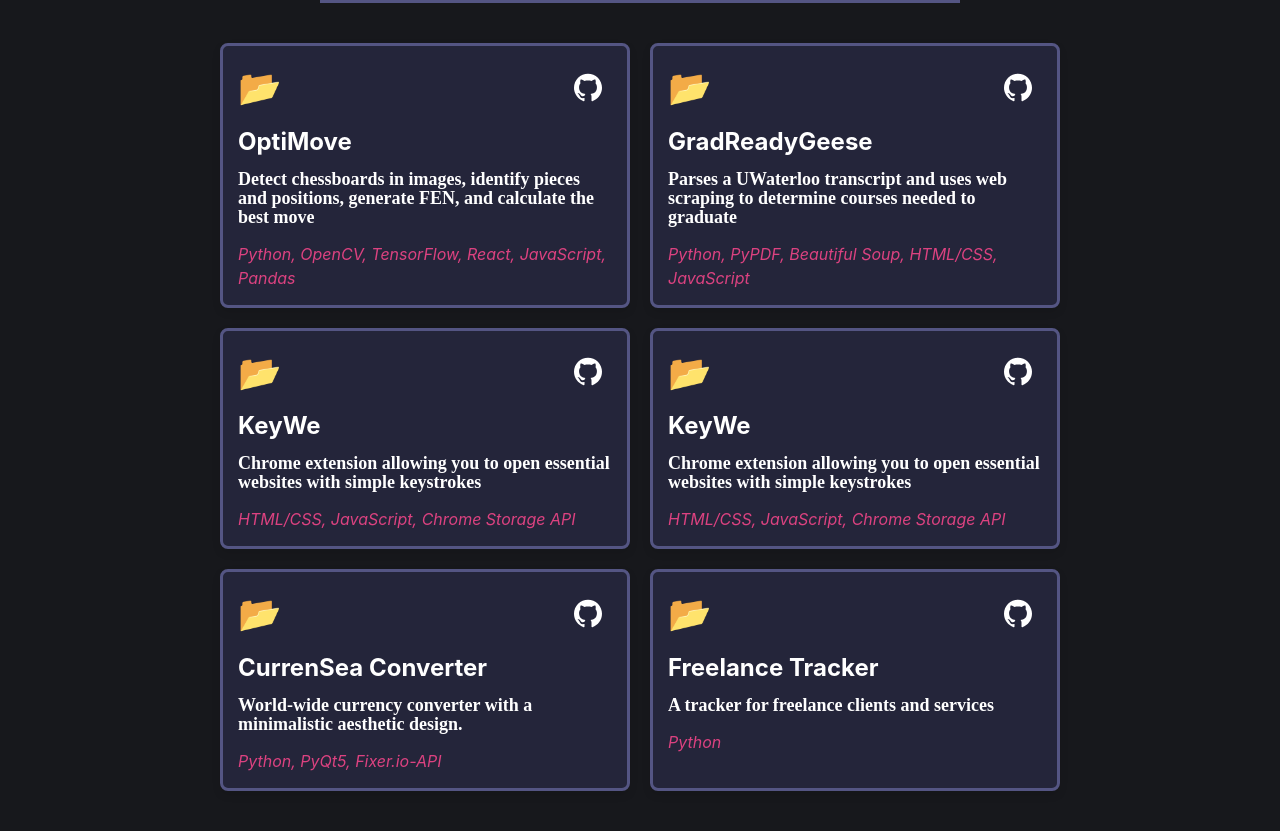
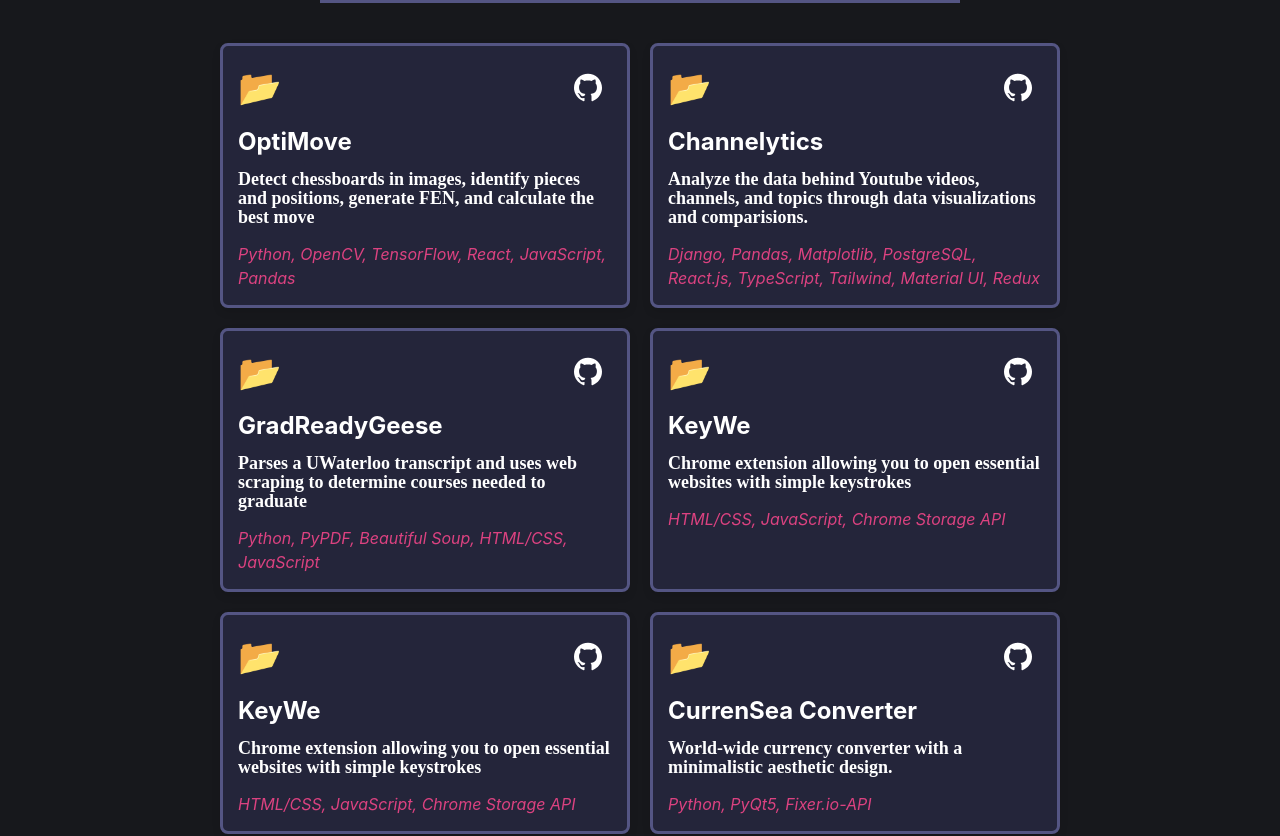
Before and after one commit to HaAbdullah/me, a React (Create React App) app: page / in a window 1280 px wide. Shown: the part 1435-2271 px from the top of the page. Built offline with nearby package versions, Linux system fonts and the light colour scheme.

Commit message:
Added channelytics project

```diff
--- a/src/components/ProjectsSlider.js
+++ b/src/components/ProjectsSlider.js
@@ -1,15 +1,25 @@
-import React, { useState } from 'react';
-import Carousel from 'react-bootstrap/Carousel';
-import TurboTypistImage from '../resources/TurboTypist1.png';
-import OptiMoveImage from '../resources/OptiMove.png';
-import KeyWeImage from '../resources/KeyWe.jpg';
-import GradReadyGeese from '../resources/GradReadyGeese.png';
-import './ProjectsSlider.css';
+import React, { useState } from "react";
+import Carousel from "react-bootstrap/Carousel";
+import TurboTypistImage from "../resources/TurboTypist1.png";
+import OptiMoveImage from "../resources/OptiMove.png";
+import KeyWeImage from "../resources/KeyWe.jpg";
+import GradReadyGeese from "../resources/GradReadyGeese.png";
+import Channelytics from "../resources/Channelytics.png";
+import "./ProjectsSlider.css";
 
 // GitHub SVG
 const GitHubLogo = (
-  <svg xmlns="http://www.w3.org/2000/svg" width="39" height="39" viewBox="0 0 39 39" fill="none">
-    <path d="M19.1667 0.343506C16.6497 0.343506 14.1573 0.847809 11.8319 1.82762C9.50649 2.80743 7.39358 4.24357 5.61379 6.05403C2.01934 9.71041 0 14.6695 0 19.8404C0 28.4581 5.50083 35.7694 13.11 38.3625C14.0683 38.5185 14.375 37.9141 14.375 37.3877V34.0927C9.06583 35.2625 7.935 31.4801 7.935 31.4801C7.05333 29.2185 5.8075 28.6141 5.8075 28.6141C4.06333 27.4053 5.94167 27.4442 5.94167 27.4442C7.85833 27.5807 8.87417 29.4524 8.87417 29.4524C10.5417 32.416 13.3592 31.5386 14.4517 31.0707C14.6242 29.8034 15.1225 28.9455 15.6592 28.4581C11.4042 27.9707 6.93833 26.2939 6.93833 18.8656C6.93833 16.7014 7.66667 14.9662 8.9125 13.5819C8.72083 13.0945 8.05 11.0668 9.10417 8.43473C9.10417 8.43473 10.7142 7.90832 14.375 10.4234C15.8892 9.99449 17.5375 9.78002 19.1667 9.78002C20.7958 9.78002 22.4442 9.99449 23.9583 10.4234C27.6192 7.90832 29.2292 8.43473 29.2292 8.43473C30.2833 11.0668 29.6125 13.0945 29.4208 13.5819C30.6667 14.9662 31.395 16.7014 31.395 18.8656C31.395 26.3134 26.91 27.9512 22.6358 28.4386C23.3258 29.043 23.9583 30.2323 23.9583 32.0455V37.3877C23.9583 37.9141 24.265 38.538 25.2425 38.3625C32.8517 35.7499 38.3333 28.4581 38.3333 19.8404C38.3333 17.2801 37.8376 14.7448 36.8744 12.3793C35.9111 10.0138 34.4993 7.86448 32.7195 6.05403C30.9398 4.24357 28.8268 2.80743 26.5014 1.82762C24.176 0.847809 21.6837 0.343506 19.1667 0.343506Z" fill="white"/>
+  <svg
+    xmlns="http://www.w3.org/2000/svg"
+    width="39"
+    height="39"
+    viewBox="0 0 39 39"
+    fill="none"
+  >
+    <path
+      d="M19.1667 0.343506C16.6497 0.343506 14.1573 0.847809 11.8319 1.82762C9.50649 2.80743 7.39358 4.24357 5.61379 6.05403C2.01934 9.71041 0 14.6695 0 19.8404C0 28.4581 5.50083 35.7694 13.11 38.3625C14.0683 38.5185 14.375 37.9141 14.375 37.3877V34.0927C9.06583 35.2625 7.935 31.4801 7.935 31.4801C7.05333 29.2185 5.8075 28.6141 5.8075 28.6141C4.06333 27.4053 5.94167 27.4442 5.94167 27.4442C7.85833 27.5807 8.87417 29.4524 8.87417 29.4524C10.5417 32.416 13.3592 31.5386 14.4517 31.0707C14.6242 29.8034 15.1225 28.9455 15.6592 28.4581C11.4042 27.9707 6.93833 26.2939 6.93833 18.8656C6.93833 16.7014 7.66667 14.9662 8.9125 13.5819C8.72083 13.0945 8.05 11.0668 9.10417 8.43473C9.10417 8.43473 10.7142 7.90832 14.375 10.4234C15.8892 9.99449 17.5375 9.78002 19.1667 9.78002C20.7958 9.78002 22.4442 9.99449 23.9583 10.4234C27.6192 7.90832 29.2292 8.43473 29.2292 8.43473C30.2833 11.0668 29.6125 13.0945 29.4208 13.5819C30.6667 14.9662 31.395 16.7014 31.395 18.8656C31.395 26.3134 26.91 27.9512 22.6358 28.4386C23.3258 29.043 23.9583 30.2323 23.9583 32.0455V37.3877C23.9583 37.9141 24.265 38.538 25.2425 38.3625C32.8517 35.7499 38.3333 28.4581 38.3333 19.8404C38.3333 17.2801 37.8376 14.7448 36.8744 12.3793C35.9111 10.0138 34.4993 7.86448 32.7195 6.05403C30.9398 4.24357 28.8268 2.80743 26.5014 1.82762C24.176 0.847809 21.6837 0.343506 19.1667 0.343506Z"
+      fill="white"
+    />
   </svg>
 );
 
@@ -22,16 +32,16 @@ function ControlledCarousel() {
 
   // GitHub and Store URLs
   const githubURLs = [
-    'https://github.com/HaAbdullah/TurboTypist',
-    'https://github.com/HaAbdullah/OptiMove',
-    'https://github.com/HaAbdullah/Keywe',
-    'https://github.com/HaAbdullah/StarterHacks/'
+    "https://github.com/HaAbdullah/TurboTypist",
+    "https://github.com/HaAbdullah/OptiMove",
+    "https://github.com/HaAbdullah/Keywe",
+    "https://github.com/HaAbdullah/StarterHacks/",
   ];
 
   const storeURLs = [
-    '',
-    '',
-    'https://chromewebstore.google.com/detail/pbbojhhloifmdbggfibbjfihildgehpc'
+    "",
+    "",
+    "https://chromewebstore.google.com/detail/pbbojhhloifmdbggfibbjfihildgehpc",
   ];
 
   return (
@@ -46,10 +56,17 @@ function ControlledCarousel() {
               <img src={OptiMoveImage} alt="OptiMove" />
               <Carousel.Caption>
                 <h3>OptiMove</h3>
-              <h2>Analyzes an image of a chessboard and provides a recommended move for the given chess position</h2>
+                <h2>
+                  Analyzes an image of a chessboard and provides a recommended
+                  move for the given chess position
+                </h2>
                 <div className="skills-section">
                   <p>Python, OpenCV, TensorFlow, React, JavaScript, Pandas</p>
-                <a href={githubURLs[1]} target="_blank" rel="noopener noreferrer">
+                  <a
+                    href={githubURLs[1]}
+                    target="_blank"
+                    rel="noopener noreferrer"
+                  >
                     {GitHubLogo}
                   </a>
                   {/* <a href={storeURLs[1]} target="_blank" rel="noopener noreferrer" className="store-button">
@@ -60,35 +77,57 @@ function ControlledCarousel() {
             </Carousel.Item>
 
             <Carousel.Item>
-          <img src={TurboTypistImage} alt="Turbo Typist" />
+              <img
+                src={Channelytics}
+                alt="Channelytics"
+                className="carousel-image"
+              />
               <Carousel.Caption>
-              <h3>Turbo Typist</h3>
-              <h2>An effective and minimalistic desktop application that tests, tracks, and improves your typing speed with a variety of modes, timers, and competitive features.</h2>
+                <h3>Channelytics</h3>
+                <h2>
+                  Analyze the data behind Youtube videos, channels, and topics
+                  through data visualizations and comparisions.
+                </h2>
                 <div className="skills-section">
-                <p>Java, JavaFX, XML, SQL, Docker</p>
-                <a href={githubURLs[0]} target="_blank" rel="noopener noreferrer">
+                  <p>
+                    Django, Pandas, Matplotlib, PostgreSQL, React.js,
+                    TypeScript, Tailwind, Material UI, Reduxr
+                  </p>
+                  <a
+                    href={githubURLs[0]}
+                    target="_blank"
+                    rel="noopener noreferrer"
+                  >
                     {GitHubLogo}
                   </a>
-                {/* <a href={storeURLs[0]} target="_blank" rel="noopener noreferrer" className="store-button">
-                  View on Store
-                </a> */}
                 </div>
               </Carousel.Caption>
             </Carousel.Item>
-
-          {/* Repeat the above Carousel.Item structure for other projects */}
 
             <Carousel.Item>
               <img src={KeyWeImage} alt="KeyWe" />
               <Carousel.Caption>
                 <h3>KeyWe</h3>
-              <h2>A chrome extension that allows users to associate websites with unique code words facilitating a seamless browsing experience. </h2>
+                <h2>
+                  A chrome extension that allows users to associate websites
+                  with unique code words facilitating a seamless browsing
+                  experience.{" "}
+                </h2>
                 <div className="skills-section">
                   <p>HTML/CSS, JavaScript, Chrome Storage API</p>
-                <a href={githubURLs[2]} target="_blank" rel="noopener noreferrer">
+                  <a
+                    href={githubURLs[2]}
+                    target="_blank"
+                    rel="noopener noreferrer"
+                  >
                     {GitHubLogo}
                   </a>
-                <a href={storeURLs[2]} target="_blank" rel="noopener noreferrer" className="store-button">
+                  <a
+                    href={storeURLs[2]}
+                    target="_blank"
+                    rel="noopener noreferrer"
+                    className="store-button"
+                  >
                     View in Chrome Web Store
                   </a>
                 </div>
@@ -98,10 +137,20 @@ function ControlledCarousel() {
               <img src={GradReadyGeese} alt="GradReadyGeese" />
               <Carousel.Caption>
                 <h3>GradReadyGeese</h3>
-              <h2>Parses a UWaterloo transcript and uses web scraping to determine courses needed to graduate</h2>
+                <h2>
+                  Parses a UWaterloo transcript and uses web scraping to
+                  determine courses needed to graduate
+                </h2>
                 <div className="skills-section">
-                <p>Python, PyPDF, Selenium, Beauitful Soup, HTML/CSS, JavaScript</p>
-                <a href={githubURLs[4]} target="_blank" rel="noopener noreferrer">
+                  <p>
+                    Python, PyPDF, Selenium, Beauitful Soup, HTML/CSS,
+                    JavaScript
+                  </p>
+                  <a
+                    href={githubURLs[4]}
+                    target="_blank"
+                    rel="noopener noreferrer"
+                  >
                     {GitHubLogo}
                   </a>
                 </div>
@@ -115,3 +164,19 @@ function ControlledCarousel() {
 }
 
 export default ControlledCarousel;
+
+{
+  /* <Carousel.Item>
+<img src={TurboTypistImage} alt="Turbo Typist" />
+  <Carousel.Caption>
+    <h3>Turbo Typist</h3>
+    <h2>An effective and minimalistic desktop application that tests, tracks, and improves your typing speed with a variety of modes, timers, and competitive features.</h2>
+    <div className="skills-section">
+      <p>Java, JavaFX, XML, SQL, Docker</p>
+      <a href={githubURLs[0]} target="_blank" rel="noopener noreferrer">
+        {GitHubLogo}
+      </a>
+    </div>
+  </Carousel.Caption>
+</Carousel.Item>  */
+}
--- a/src/components/projectsData.js
+++ b/src/components/projectsData.js
@@ -1,47 +1,54 @@
 const projectsData = {
   project1: {
-      title: 'OptiMove',
-      desc: 'Detect chessboards in images, identify pieces and positions, generate FEN, and calculate the best move',
-      techStack: 'Python, OpenCV, TensorFlow, React, JavaScript, Pandas',
-      link: 'https://github.com/HaAbdullah/TurboTypist',
-      open: 'https://project1.example.com',
+    title: "OptiMove",
+    desc: "Detect chessboards in images, identify pieces and positions, generate FEN, and calculate the best move",
+    techStack: "Python, OpenCV, TensorFlow, React, JavaScript, Pandas",
+    link: "https://github.com/HaAbdullah/TurboTypist",
+    open: "https://project1.example.com",
   },
   project2: {
-      title: 'GradReadyGeese',
-      desc: 'Parses a UWaterloo transcript and uses web scraping to determine courses needed to graduate',
-      techStack: 'Python, PyPDF, Beautiful Soup, HTML/CSS, JavaScript',
-      link: 'https://github.com/HaAbdullah/StarterHacks/',
-      open: 'https://project2.example.com',
+    title: "Channelytics",
+    desc: "Analyze the data behind Youtube videos, channels, and topics through data visualizations and comparisions.",
+    techStack:
+      "Django, Pandas, Matplotlib, PostgreSQL, React.js, TypeScript, Tailwind, Material UI, Redux",
+    link: "https://github.com/HaAbdullah/Channelytics",
+    open: "https://project2.example.com",
   },
   project3: {
-      title: 'KeyWe',
-      desc: 'Chrome extension allowing you to open essential websites with simple keystrokes',
-      techStack: 'HTML/CSS, JavaScript, Chrome Storage API',
-      link: 'https://github.com/HaAbdullah/Keywe',
-      open: 'https://project1.example.com',
+    title: "GradReadyGeese",
+    desc: "Parses a UWaterloo transcript and uses web scraping to determine courses needed to graduate",
+    techStack: "Python, PyPDF, Beautiful Soup, HTML/CSS, JavaScript",
+    link: "https://github.com/HaAbdullah/StarterHacks/",
+    open: "https://project2.example.com",
   },
   project4: {
-      title: 'KeyWe',
-      desc: 'Chrome extension allowing you to open essential websites with simple keystrokes',
-      techStack: 'HTML/CSS, JavaScript, Chrome Storage API',
-      link: 'https://github.com/HaAbdullah/Keywe',
-      open: 'https://project1.example.com',
+    title: "KeyWe",
+    desc: "Chrome extension allowing you to open essential websites with simple keystrokes",
+    techStack: "HTML/CSS, JavaScript, Chrome Storage API",
+    link: "https://github.com/HaAbdullah/Keywe",
+    open: "https://project1.example.com",
   },
   project5: {
-      title: 'CurrenSea Converter',
-      desc: 'World-wide currency converter with a minimalistic aesthetic design.',
-      techStack: 'Python, PyQt5, Fixer.io-API',
-      link: 'https://github.com/HaAbdullah/CurrenSea',
-      open: 'https://project1.example.com',
+    title: "KeyWe",
+    desc: "Chrome extension allowing you to open essential websites with simple keystrokes",
+    techStack: "HTML/CSS, JavaScript, Chrome Storage API",
+    link: "https://github.com/HaAbdullah/Keywe",
+    open: "https://project1.example.com",
   },
   project6: {
-      title: 'Freelance Tracker',
-      desc: 'A tracker for freelance clients and services',
-      techStack: 'Python',
-      link: 'https://github.com/HaAbdullah/FreelanceManager',
-      open: 'https://project2.example.com',
+    title: "CurrenSea Converter",
+    desc: "World-wide currency converter with a minimalistic aesthetic design.",
+    techStack: "Python, PyQt5, Fixer.io-API",
+    link: "https://github.com/HaAbdullah/CurrenSea",
+    open: "https://project1.example.com",
   },
-
+  project7: {
+    title: "Freelance Tracker",
+    desc: "A tracker for freelance clients and services",
+    techStack: "Python",
+    link: "https://github.com/HaAbdullah/FreelanceManager",
+    open: "https://project2.example.com",
+  },
 
   // Add more projects as needed
 };
```
Also changed, not shown: src/components/ProjectsSlider.css (+20 -14 lines), src/resources/Channelytics.png (added). Lines whose indentation alone changed are shown as unchanged.
